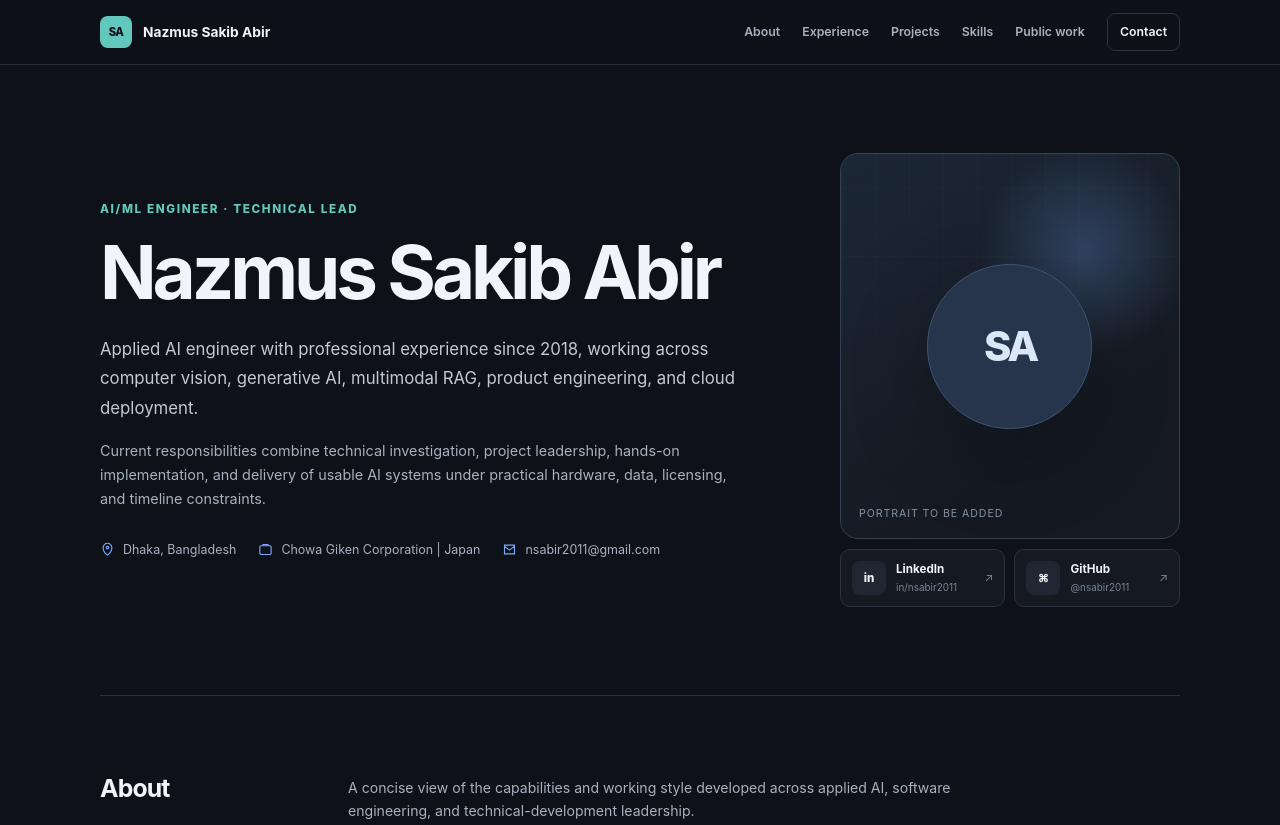
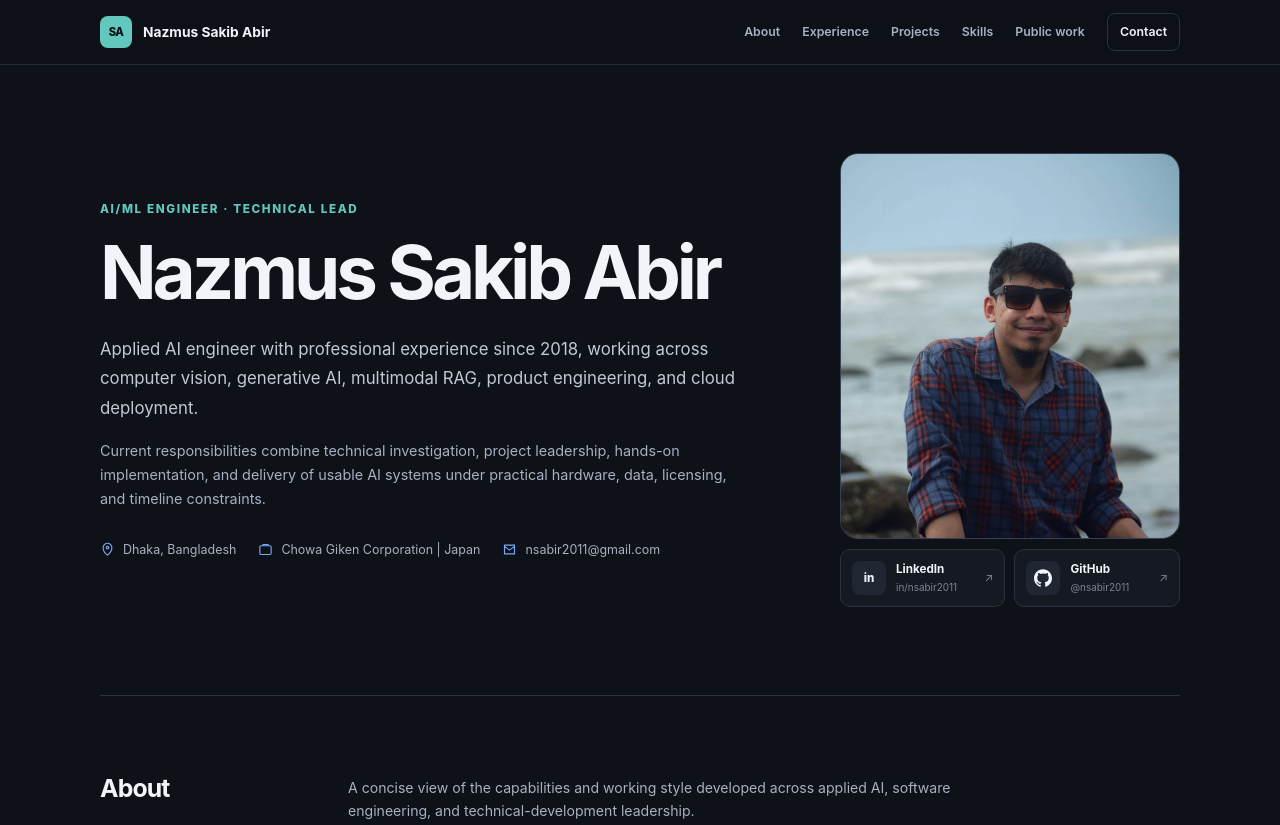
Before and after one commit to nsabir2011/resume, an Astro site: page / in a window 1280 px wide. Shown: the top 825 px of the page. Built offline with nearby package versions, Linux system fonts and the light colour scheme; Astro itself is replaced by a stand-in of ours.

Commit message:
Add optimized portrait and GitHub mark

```diff
--- a/package.json
+++ b/package.json
@@ -17,7 +17,8 @@
     "format:check": "prettier . --check"
   },
   "dependencies": {
-    "astro": "7.2.1"
+    "astro": "7.2.1",
+    "sharp": "0.35.3"
   },
   "devDependencies": {
     "@astrojs/check": "0.9.10",
--- a/src/pages/index.astro
+++ b/src/pages/index.astro
@@ -1,6 +1,9 @@
 ---
+import { Image } from 'astro:assets';
+
 import SectionHeading from '../components/SectionHeading.astro';
 import SiteHeader from '../components/SiteHeader.astro';
+import profilePhoto from '../assets/nazmus-sakib-abir.jpg';
 import {
   aboutPoints,
   contributionCards,
@@ -76,16 +79,31 @@ const pageTitle = `${profile.name} — AI/ML Engineer`;
       </div>
 
       <div class="profile-column">
-        <div class="portrait" aria-label="Portrait placeholder">
-          <div class="portrait-placeholder" aria-hidden="true">SA</div>
-          <span class="portrait-note">Portrait to be added</span>
+        <div class="portrait">
+          <Image
+            class="portrait-image"
+            src={profilePhoto}
+            alt="Nazmus Sakib Abir"
+            width={680}
+            height={680}
+            format="webp"
+            quality={85}
+            loading="eager"
+            fetchpriority="high"
+          />
         </div>
         <div class="social-row" aria-label="Professional profiles">
           {
             socialLinks.map((social) => (
               <a class="social-card" href={social.href}>
                 <span class="social-icon" aria-hidden="true">
-                  {social.label === 'LinkedIn' ? 'in' : '⌘'}
+                  {social.label === 'LinkedIn' ? (
+                    'in'
+                  ) : (
+                    <svg viewBox="0 0 24 24" fill="currentColor">
+                      <path d="M12 .297c-6.63 0-12 5.373-12 12 0 5.303 3.438 9.8 8.205 11.385.6.113.82-.258.82-.577 0-.285-.01-1.04-.015-2.04-3.338.724-4.042-1.61-4.042-1.61-.546-1.387-1.333-1.756-1.333-1.756-1.089-.745.084-.729.084-.729 1.205.084 1.839 1.237 1.839 1.237 1.07 1.835 2.809 1.305 3.495.998.108-.776.417-1.305.76-1.605-2.665-.3-5.466-1.332-5.466-5.93 0-1.31.465-2.381 1.235-3.221-.135-.303-.54-1.523.105-3.176 0 0 1.005-.322 3.3 1.23a11.5 11.5 0 0 1 3.003-.404c1.02.005 2.045.138 3.003.404 2.28-1.552 3.285-1.23 3.285-1.23.645 1.653.24 2.873.12 3.176.765.84 1.23 1.911 1.23 3.221 0 4.61-2.805 5.625-5.475 5.921.42.36.81 1.096.81 2.22 0 1.606-.015 2.896-.015 3.286 0 .315.21.69.825.57C20.565 22.092 24 17.592 24 12.297 24 5.67 18.627.297 12 .297z" />
+                    </svg>
+                  )}
                 </span>
                 <span class="social-copy">
                   <strong>{social.label}</strong>
--- a/src/styles/global.css
+++ b/src/styles/global.css
@@ -187,56 +187,17 @@ h1 {
   position: relative;
   aspect-ratio: 4 / 4.55;
   overflow: hidden;
-  display: grid;
-  place-items: center;
-  background:
-    radial-gradient(
-      circle at 72% 25%,
-      rgba(121, 169, 255, 0.25),
-      transparent 28%
-    ),
-    linear-gradient(145deg, #1c2737, #151a22 70%);
+  background: var(--surface);
   border: 1px solid #344154;
   border-radius: 18px;
 }
 
-.portrait::before {
-  content: '';
-  position: absolute;
-  inset: 0;
-  opacity: 0.15;
-  background-image:
-    linear-gradient(rgba(255, 255, 255, 0.13) 1px, transparent 1px),
-    linear-gradient(90deg, rgba(255, 255, 255, 0.13) 1px, transparent 1px);
-  background-size: 34px 34px;
-  mask-image: linear-gradient(to bottom, #000, transparent 85%);
-}
-
-.portrait-placeholder {
-  position: relative;
-  width: 165px;
-  height: 165px;
-  display: grid;
-  place-items: center;
-  color: #dbe6f6;
-  background: #26354b;
-  border: 1px solid #40536f;
-  border-radius: 50%;
-  box-shadow: 0 30px 80px rgba(0, 0, 0, 0.25);
-  font-size: 2.6rem;
-  font-weight: 780;
-  letter-spacing: -0.08em;
-}
-
-.portrait-note {
-  position: absolute;
-  left: 18px;
-  bottom: 16px;
-  z-index: 1;
-  color: #8592a4;
-  font-size: 0.66rem;
-  letter-spacing: 0.09em;
-  text-transform: uppercase;
+.portrait-image {
+  width: 100%;
+  height: 100%;
+  display: block;
+  object-fit: cover;
+  object-position: center;
 }
 
 .social-row {
@@ -274,6 +235,11 @@ h1 {
   border-radius: 8px;
   font-size: 0.72rem;
   font-weight: 800;
+}
+
+.social-icon svg {
+  width: 18px;
+  height: 18px;
 }
 
 .social-copy,
```
Also changed, not shown: pnpm-lock.yaml, src/assets/nazmus-sakib-abir.jpg (added), 1 other file.
